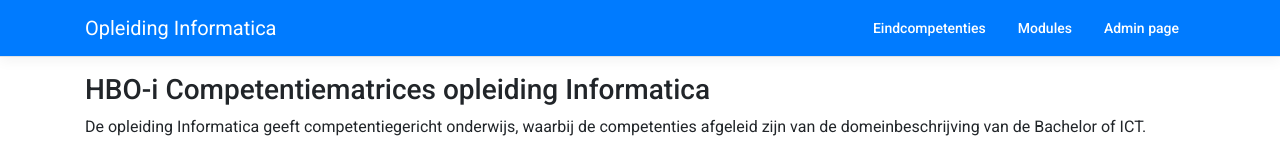
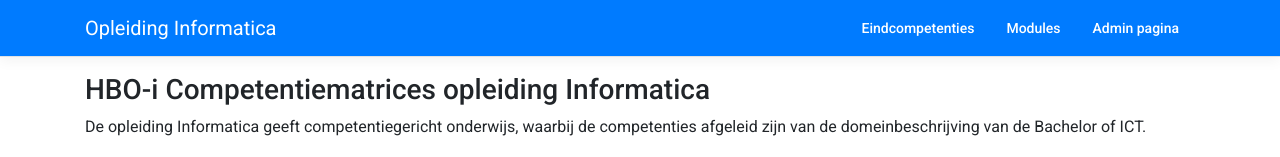
Before and after one commit to Hogeschool-Leiden/MDLO, an Angular app in the folder src/CompetentieAppFrontend/CompetentieAppFrontend.Api/ClientApp/: page / in a window 1280 px wide. Shown: the top 157 px of the page. Built offline with nearby package versions, Linux system fonts and the light colour scheme.

Commit message:
knop van engels naar nederlands

```diff
--- a/src/CompetentieAppFrontend/CompetentieAppFrontend.Api/ClientApp/src/app/nav-menu/nav-menu.component.html
+++ b/src/CompetentieAppFrontend/CompetentieAppFrontend.Api/ClientApp/src/app/nav-menu/nav-menu.component.html
@@ -41,7 +41,7 @@
             class="nav-item"
             [routerLinkActive]="['link-active']"
             [routerLinkActiveOptions]="{ exact: true }">
-            <button mat-button class="link-button" [routerLink]="['/admin']">Admin page</button>
+            <button mat-button class="link-button" [routerLink]="['/admin']">Admin pagina</button>
           </li>
         </ul>
       </div>
```
